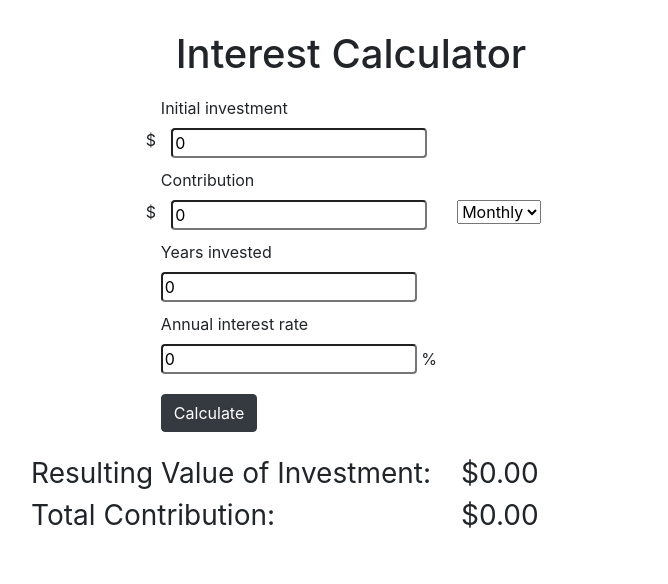
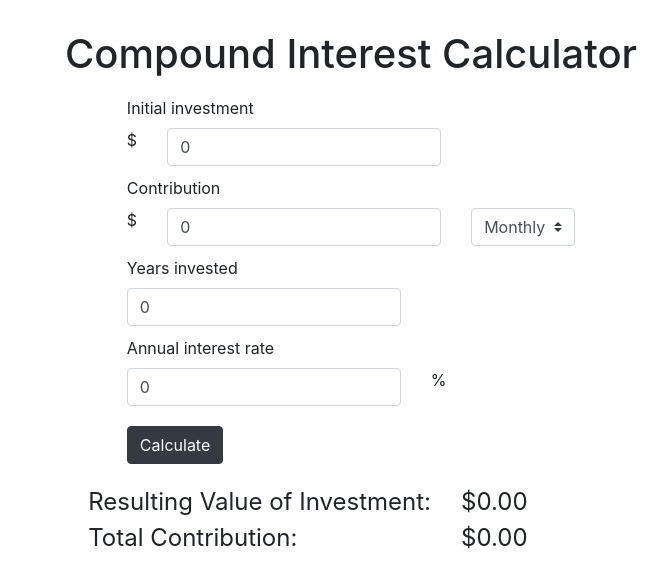
Before and after one commit to hanjasn/interest_calculator, a React (Create React App) app: page / in a window 1280 px wide. Shown: the top 584 px of the page, without its empty margins (289-957 px from the left). Built offline with nearby package versions, Linux system fonts and the light colour scheme.

Commit message:
Add additional styling

```diff
--- a/src/components/App/App.css
+++ b/src/components/App/App.css
@@ -9,6 +9,6 @@
 }
 
 .results {
-  font-size: 28px;
+  font-size: 24px;
   padding-top: 20px;
 }
--- a/src/components/App/App.js
+++ b/src/components/App/App.js
@@ -82,7 +82,7 @@ class App extends React.Component {
       <Container className="app-container">
         <Row>
           <Col className="d-flex justify-content-center">
-            <h1>Interest Calculator</h1>
+            <h1>Compound Interest Calculator</h1>
           </Col>
         </Row>
         <Row id="calc-form">
--- a/src/components/CalcForm/CalcForm.css
+++ b/src/components/CalcForm/CalcForm.css
@@ -1,6 +1,6 @@
-.empty-input {
+/* .empty-input {
   border: 2px solid red;
-}
+} */
 
 .empty-input-text {
   color: red;
--- a/src/components/CalcForm/CalcForm.js
+++ b/src/components/CalcForm/CalcForm.js
@@ -1,5 +1,6 @@
 import React from 'react';
 import './CalcForm.css';
+import Form from 'react-bootstrap/Form';
 import Row from 'react-bootstrap/Row';
 import Col from 'react-bootstrap/Col';
 import Button from 'react-bootstrap/Button';
@@ -31,23 +32,23 @@ class CalcForm extends React.Component {
 
   render() {
     const parentState = this.props.state;
-    const initialInvestmentInputStyle = isNaN(parentState.initialInvestment) ? "empty-input" : "";
-    const contributionInputStyle = isNaN(parentState.contribution) ? "empty-input" : "";
-    const yearsInputStyle = isNaN(parentState.years) ? "empty-input" : "";
-    const annualRateInputStyle = isNaN(parentState.annualRate) ? "empty-input" : "";
+    // const initialInvestmentInputStyle = isNaN(parentState.initialInvestment) ? "empty-input" : "";
+    // const contributionInputStyle = isNaN(parentState.contribution) ? "empty-input" : "";
+    // const yearsInputStyle = isNaN(parentState.years) ? "empty-input" : "";
+    // const annualRateInputStyle = isNaN(parentState.annualRate) ? "empty-input" : "";
     const emptyInputText = (<div className="empty-input-text">Please enter a value</div>);
     return (
-      <div>
+      <Form>
         <Row>
           <Col>
             <label for="initial-investment">Initial investment</label>
           </Col>
         </Row>
         <Row>
-          <span>$</span>
-          <Col>
-            <input onChange={this.props.handleChangeInitialInvestment} value={parentState.initialInvestment} type="number"
-            className={initialInvestmentInputStyle + " rounded"} id="initial-investment" />
+          <Col md="auto">$</Col>
+          <Col md="auto">
+            <Form.Control onChange={this.props.handleChangeInitialInvestment} value={parentState.initialInvestment} type="number"
+            id="initial-investment" />
             {isNaN(parentState.initialInvestment) && emptyInputText}
           </Col>
         </Row>
@@ -57,17 +58,17 @@ class CalcForm extends React.Component {
           </Col>
         </Row>
         <Row>
-          <span>$</span>
+          <Col md="auto">$</Col>
           <Col md="auto">
-            <input onChange={this.props.handleChangeContribution} value={parentState.contribution} type="number"
-            className={contributionInputStyle + " rounded"} id="contribution" />
+            <Form.Control onChange={this.props.handleChangeContribution} value={parentState.contribution} type="number"
+            id="contribution" />
             {isNaN(parentState.contribution) && emptyInputText}
           </Col>
           <Col>
-            <select onChange={this.props.handleChangeContributionRate}> {/*No name attribute because not using a form*/}
+            <Form.Control as="select" custom onChange={this.props.handleChangeContributionRate}>
               <option value="monthly">Monthly</option>
               <option value="yearly">Yearly</option>
-            </select>
+            </Form.Control>
           </Col>
         </Row>
         <Row className="input-label">
@@ -76,9 +77,8 @@ class CalcForm extends React.Component {
           </Col>
         </Row>
         <Row>
-          <Col>
-            <input onChange={this.props.handleChangeYears} value={parentState.years} type="number"
-            className={yearsInputStyle + " rounded"} id="years" />
+          <Col md="auto">
+            <Form.Control onChange={this.props.handleChangeYears} value={parentState.years} type="number" id="years" />
             {isNaN(parentState.years) && emptyInputText}
           </Col>
         </Row>
@@ -88,19 +88,19 @@ class CalcForm extends React.Component {
           </Col>
         </Row>
         <Row>
-          <Col>
-            <input onChange={this.props.handleChangeAnnualRate} value={parentState.annualRate} type="number"
-            className={annualRateInputStyle + " rounded"} id="annual-rate" />
-            <span> %</span>
+          <Col md="auto">
+            <Form.Control onChange={this.props.handleChangeAnnualRate} value={parentState.annualRate} type="number"
+            id="annual-rate" />
             {isNaN(parentState.annualRate) && emptyInputText}
           </Col>
+          <Col>%</Col>
         </Row>
         <Row className="calculate-button">
           <Col>
             <Button onClick={this.handleSubmit} variant="dark">Calculate</Button>
           </Col>
         </Row>
-      </div>
+      </Form>
     );
   }
 }
```
